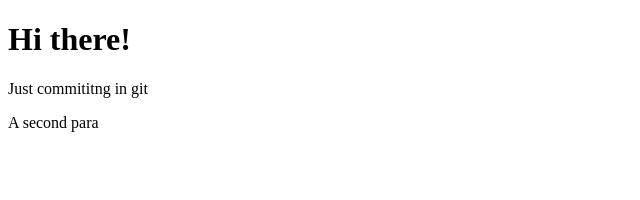
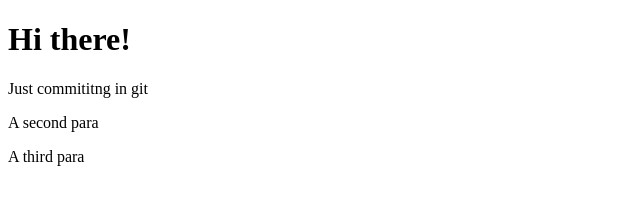
Before and after one commit to Ashank16/git-test, a website: page index.html in a window 1280 px wide. Shown: the full height of the page, 0-640 px from the left. Drawn offline with Linux system fonts and the light colour scheme.

Commit message:
new commit

```diff
--- a/index.html
+++ b/index.html
@@ -8,5 +8,6 @@
     <h1>Hi there!</h1>
     <p>Just commititng in git</p>
     <p>A second para</p>
+    <p>A third para</p>
 </body>
 </html>
```
Also changed, not shown: package.json (added, +24 -0 lines), 2 other files.
